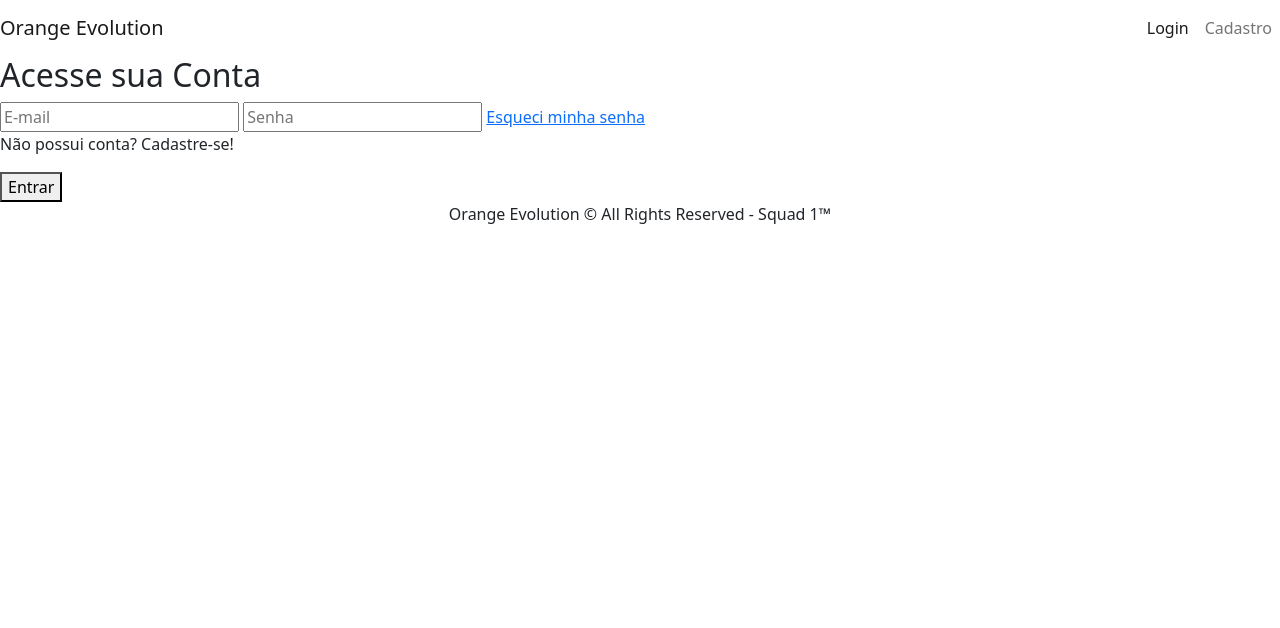
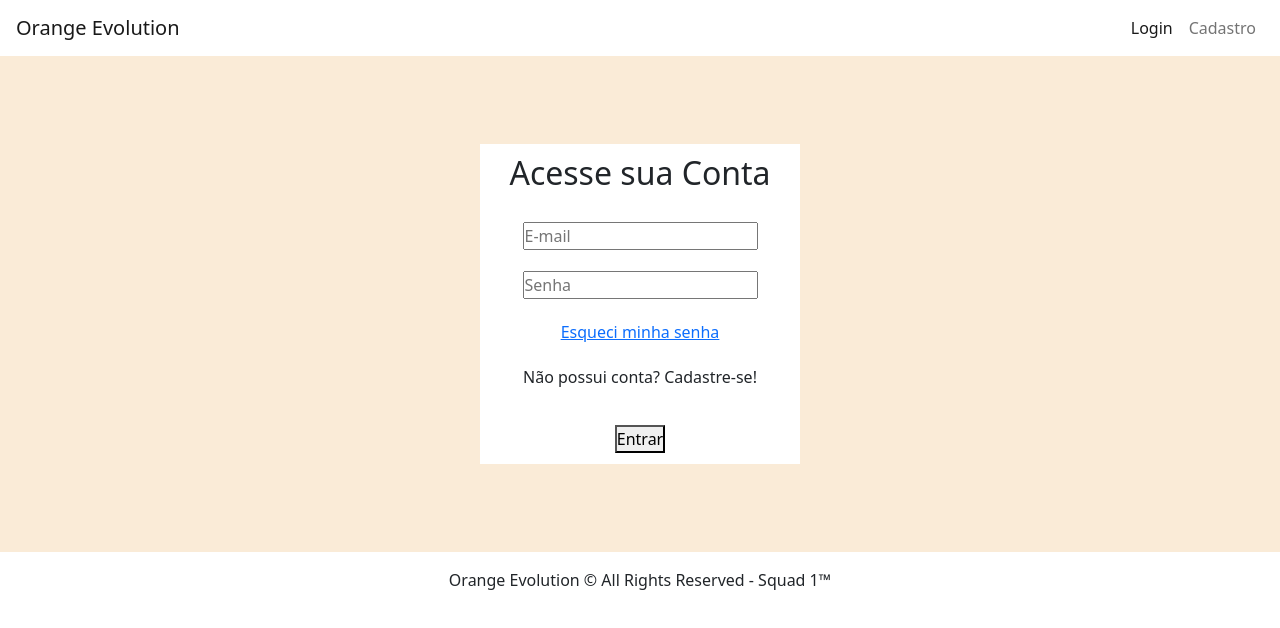
Before and after one commit to Squad-1-Hackaton/squad1hackaton, a plain HTML site: page login.html in a window 1280 px wide. Drawn offline with nearby package versions, Linux system fonts and the light colour scheme.

Commit message:
comecei a utilizar flex box para estilizar e organizar o form

```diff
--- a/login.css
+++ b/login.css
@@ -0,0 +1,52 @@
+* {
+    margin: 0;
+    padding: 0;
+}
+
+header {
+    margin-left: 1rem;
+    margin-right: 1rem;
+}
+
+main {
+    display: flex;
+    flex-direction: column;
+    justify-content: center;
+    align-items: center;
+    background-color: antiquewhite;
+    height: 31rem;
+}
+
+.form {
+    display: flex;
+    flex-direction: column;
+    justify-content: center;
+    background-color: aqua;
+    height: 20rem;
+    width: 20rem;
+}
+
+.div-inside-form {
+    display: flex;
+    flex-direction: column;
+    justify-content: space-around;
+    align-items: center;
+    background-color: white;
+    height: 20rem;
+    width: 20rem;
+
+}
+
+.div-footer {
+    display: flex;
+    flex-direction: column;
+    justify-content: center;
+}
+
+footer {
+    display: flex;
+    justify-content: center;
+    margin-bottom: 0;
+    padding-top: 1rem;
+    /* background-color: green; */
+}
--- a/login.html
+++ b/login.html
@@ -10,7 +10,7 @@
 
   <body>
 
-    <header>
+    <header class="header">
       <nav class="navbar navbar-expand-lg navbar-light">
           <a class="navbar-brand" href="#">Orange Evolution</a>
 
@@ -21,7 +21,7 @@
           <div class="collapse navbar-collapse justify-content-end" id="navbarNavAltMarkup">
               <div class="navbar-nav">
                   <!-- <a class="nav-item nav-link" href="#">Home</a> -->
-                  <a class="nav-item nav-link active" href="#">Login</a>
+                  <a class="nav-item nav-link active" href="/login.html">Login</a>
                   <a class="nav-item nav-link" href="#">Cadastro</a>
                   <!-- <a class="nav-item nav-link" href="#">Contato</a>  -->
               </div>
@@ -31,7 +31,8 @@
 
     <main>
 
-      <form action="login.js" method="post">
+      <form action="login.js" method="post" class="form">
+        <div class="div-inside-form">
           <h2>Acesse sua Conta</h2>
           <input
             type="email"
@@ -47,9 +48,12 @@
             aria-label="password"
             placeholder="Senha"
           />
+          <div>
             <a href="#">Esqueci minha senha</a>
+          </div>
           <p>Não possui conta? <span class="destaque">Cadastre-se!</span></p>
           <button class="entrar">Entrar</button>
+        </div>
       </form>
 
     </main>
```
Lines whose indentation alone changed are shown as unchanged.
